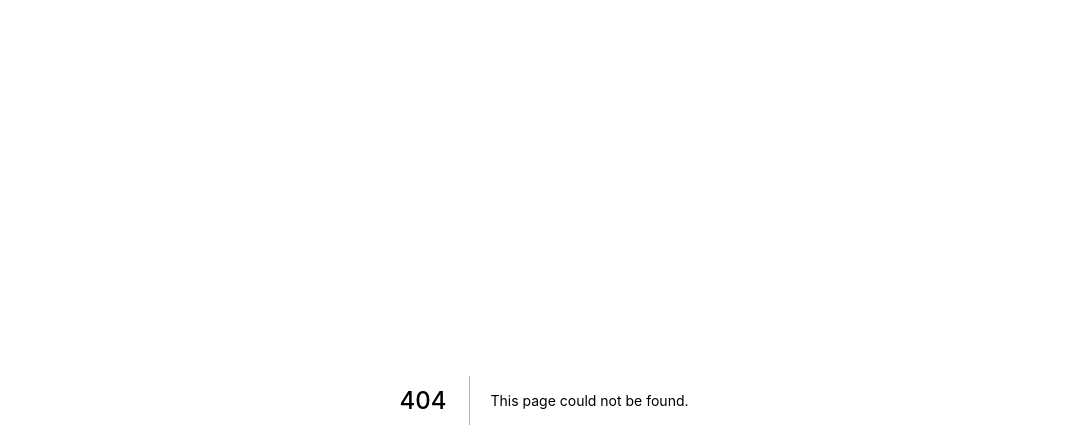
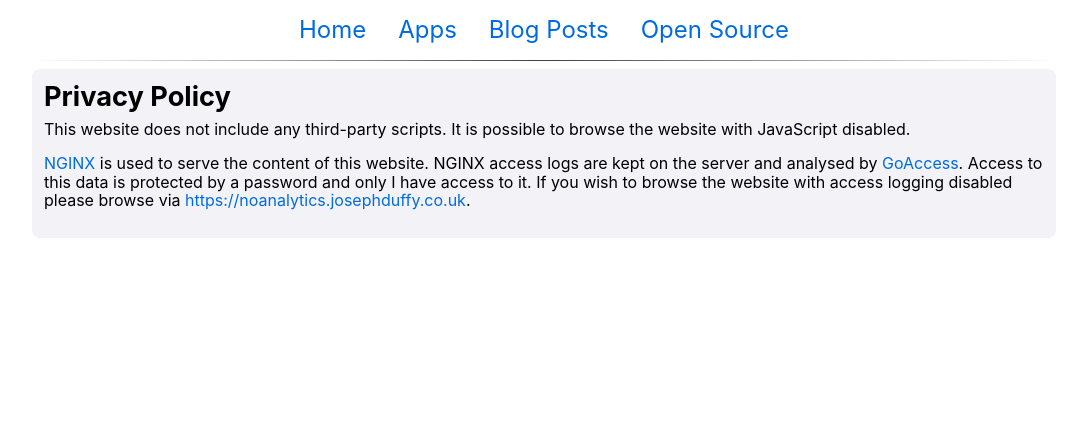
Before and after one commit to JosephDuffy/josephduffy.co.uk, a Next.js app: page /privacy in a window 1280 px wide. Before the commit this address had no page. Shown: the top 448 px of the page, without its empty margins (96-1183 px from the left). Built offline with nearby package versions, Linux system fonts and the light colour scheme.

Commit message:
Add privacy page

```diff
--- /dev/null
+++ b/pages/privacy.tsx
@@ -0,0 +1,29 @@
+import { NextPage } from "next"
+import Head from "next/head"
+import Page from "../layouts/main"
+import Card from "../components/Card"
+
+const PrivacyPage: NextPage = () => {
+  return (
+    <Page>
+      <Head>
+        <title>Website Privacy Policy</title>
+        <meta
+          name="description"
+          content="Privacy policy for browsing the website"
+        />
+      </Head>
+      <Card>
+        <h1>Privacy Policy</h1>
+        <p>
+          This website does not include any third-party scripts. It is possible to browse the website with JavaScript disabled.
+        </p>
+        <p>
+          <a href="https://nginx.org/">NGINX</a> is used to serve the content of this website. NGINX access logs are kept on the server and analysed by <a href="https://goaccess.io/">GoAccess</a>. Access to this data is protected by a password and only I have access to it. If you wish to browse the website with access logging disabled please browse via <a href="https://noanalytics.josephduffy.co.uk">https://noanalytics.josephduffy.co.uk</a>.
+        </p>
+        </Card>
+    </Page>
+  )
+}
+
+export default PrivacyPage
```
